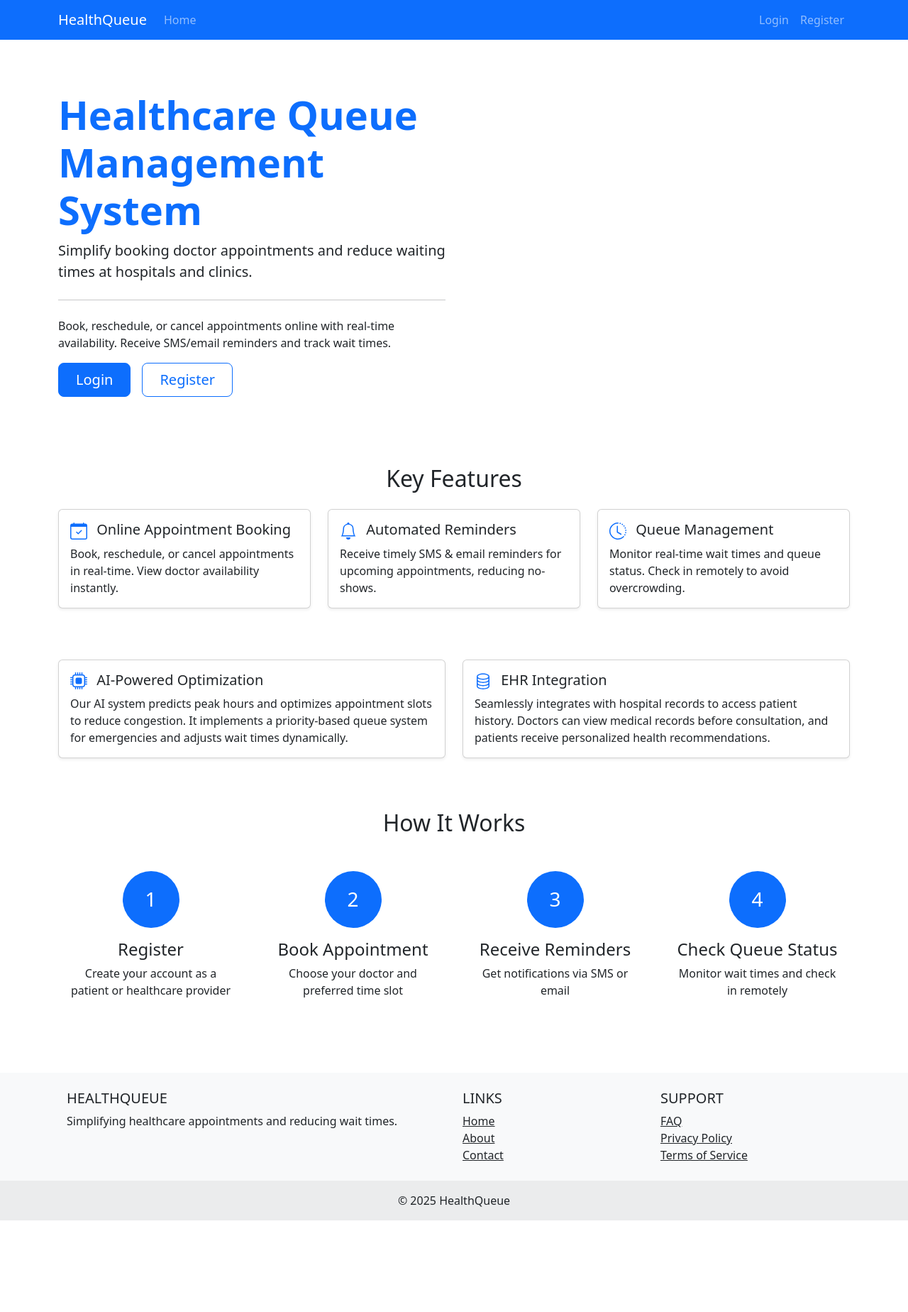
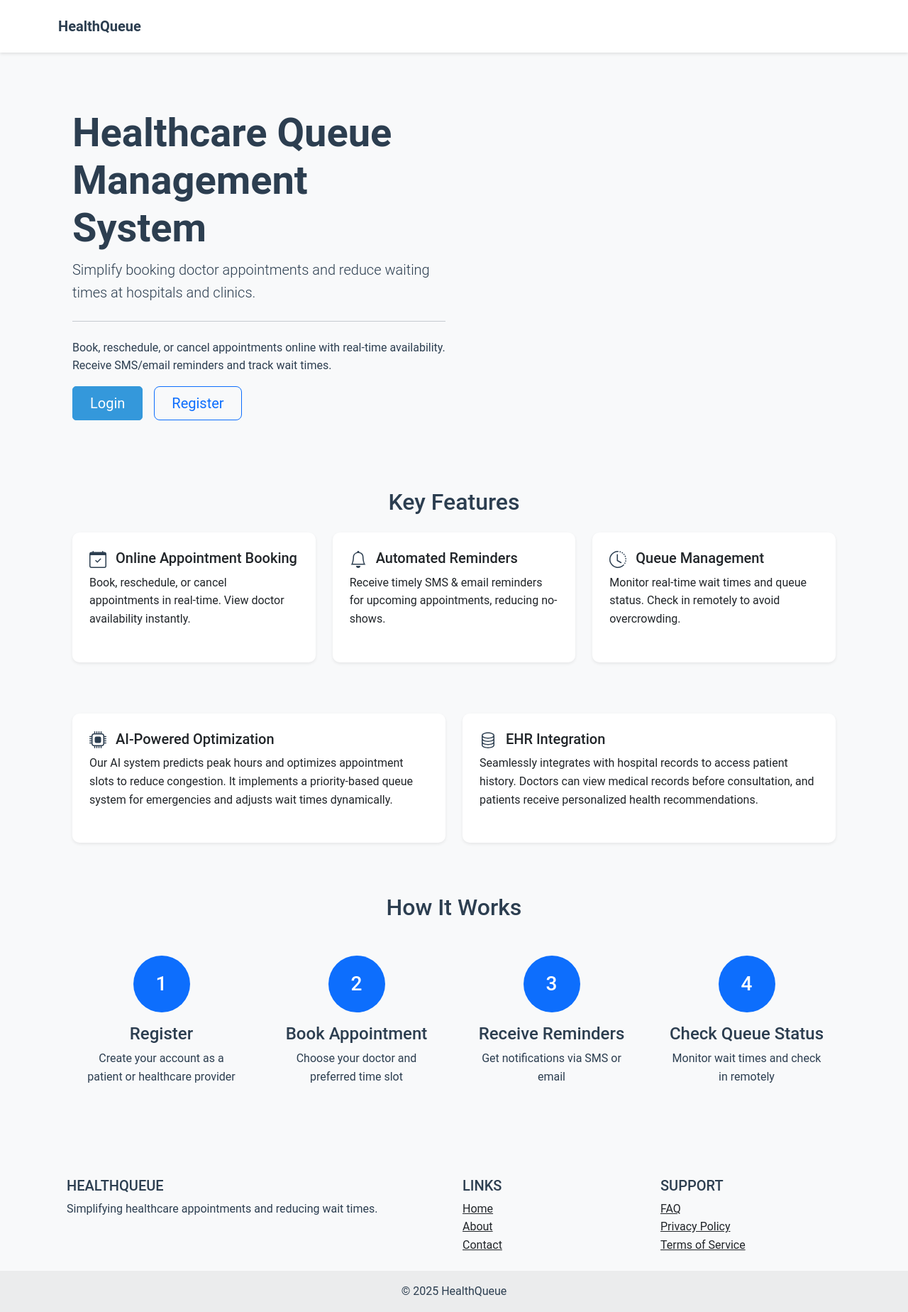
Before and after one commit to pranavk08/Hackathon_Project, a Flask app: page / in a window 1280 px wide. Shown: the whole page at 71% size. Before the commit the page ends 1719 px from the top, so only its background shows below. Run offline with Flask 3, Linux system fonts and the light colour scheme; some libraries are stand-ins or nearby versions.

Commit message:
new css added

```diff
--- a/static/css/style.css
+++ b/static/css/style.css
@@ -0,0 +1,149 @@
+/* Global Styles */
+:root {
+    --primary-color: #2c3e50;
+    --secondary-color: #3498db;
+    --accent-color: #e74c3c;
+    --background-color: #f8f9fa;
+    --text-color: #2c3e50;
+}
+
+body {
+    font-family: 'Roboto', sans-serif;
+    background-color: var(--background-color);
+    color: var(--text-color);
+    line-height: 1.6;
+}
+
+/* Header and Navigation */
+.navbar {
+    box-shadow: 0 2px 4px rgba(0,0,0,0.1);
+    background-color: white !important;
+    padding: 1rem 2rem;
+}
+
+.navbar-brand {
+    font-weight: 700;
+    color: var(--primary-color) !important;
+}
+
+/* Cards */
+.card {
+    border: none;
+    border-radius: 10px;
+    box-shadow: 0 4px 6px rgba(0,0,0,0.1);
+    margin-bottom: 1.5rem;
+    transition: transform 0.2s;
+}
+
+.card:hover {
+    transform: translateY(-5px);
+}
+
+.card-header {
+    border-radius: 10px 10px 0 0 !important;
+    background-color: var(--primary-color) !important;
+    padding: 1rem 1.5rem;
+}
+
+.card-body {
+    padding: 1.5rem;
+}
+
+/* Tables */
+.table {
+    margin-bottom: 0;
+}
+
+.table thead th {
+    border-bottom: 2px solid var(--primary-color);
+    color: var(--primary-color);
+    font-weight: 600;
+}
+
+.table td {
+    vertical-align: middle;
+}
+
+/* Buttons */
+.btn-primary {
+    background-color: var(--secondary-color);
+    border-color: var(--secondary-color);
+    padding: 0.5rem 1.5rem;
+    border-radius: 5px;
+    transition: all 0.3s;
+}
+
+.btn-primary:hover {
+    background-color: #2980b9;
+    border-color: #2980b9;
+    transform: translateY(-2px);
+}
+
+.btn-sm {
+    padding: 0.25rem 1rem;
+}
+
+/* Badges */
+.badge {
+    padding: 0.5rem 1rem;
+    border-radius: 20px;
+    font-weight: 500;
+}
+
+.badge.bg-success {
+    background-color: #2ecc71 !important;
+}
+
+.badge.bg-warning {
+    background-color: #f1c40f !important;
+    color: #2c3e50;
+}
+
+/* Responsive Table */
+.table-responsive {
+    border-radius: 10px;
+    background-color: white;
+}
+
+/* Welcome Message */
+.text-primary {
+    color: var(--primary-color) !important;
+}
+
+h1.mb-4 {
+    font-weight: 700;
+    font-size: 2.5rem;
+    margin-bottom: 2rem !important;
+}
+
+/* Container Spacing */
+.container.mt-4 {
+    margin-top: 2rem !important;
+    padding: 0 2rem;
+}
+
+/* No Data Messages */
+.text-muted {
+    color: #95a5a6 !important;
+    font-style: italic;
+    padding: 1rem 0;
+}
+
+/* Media Queries */
+@media (max-width: 768px) {
+    .container.mt-4 {
+        padding: 0 1rem;
+    }
+
+    h1.mb-4 {
+        font-size: 2rem;
+    }
+
+    .card-header {
+        padding: 1rem;
+    }
+
+    .card-body {
+        padding: 1rem;
+    }
+}
```
Also changed, not shown: templates/patient/dashboard.html (+14 -0 lines).
